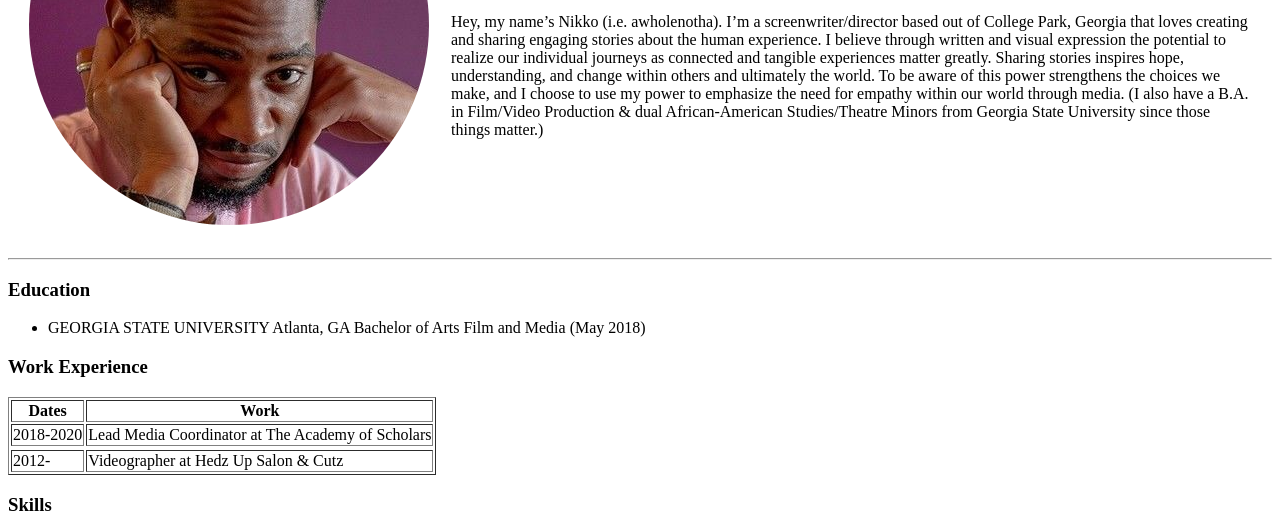
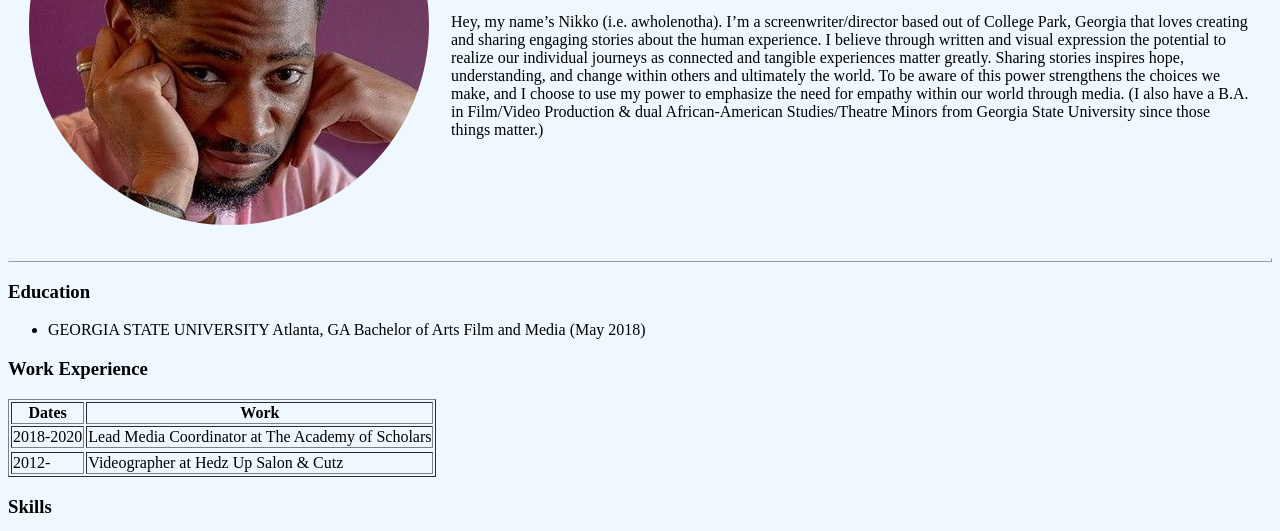
Before and after one commit to awholenotha/cv, a plain HTML site: page index.html in a window 1280 px wide. Shown: the part 204-735 px from the top of the page. Drawn offline with Linux system fonts and the light colour scheme; files whose address does not match are found by name.

Commit message:
Update index.html

```diff
--- a/index.html
+++ b/index.html
@@ -4,6 +4,17 @@
 <head>
   <meta charset="utf-8">
   <title>Ⓝ Nikko's Personal Site</title>
+  <style media="screen">
+      body {
+    background-color: aliceblue;
+      }
+      hr {
+        background-color: aliceblue;
+        border-style: outset;
+        height: 2px
+      }
+
+  </style>
 </head>
 
 <body>
@@ -23,7 +34,7 @@
   </table>
 
   <hr>
-  <h3>Education</h3>
+  <h3 color="#99b898">Education</h3>
   <ul>
     <li>GEORGIA STATE UNIVERSITY Atlanta, GA Bachelor of Arts Film and Media (May 2018)</li>
   </ul>
@@ -98,6 +109,8 @@
   <a href="contact.html"> Contact</a>
   <br>
   <a href="input.html"> Input</a>
+  <br>
+  <a href="note.html"> To EJ</a>
 </body>
 
 </html>
```
Lines whose indentation alone changed are shown as unchanged.
